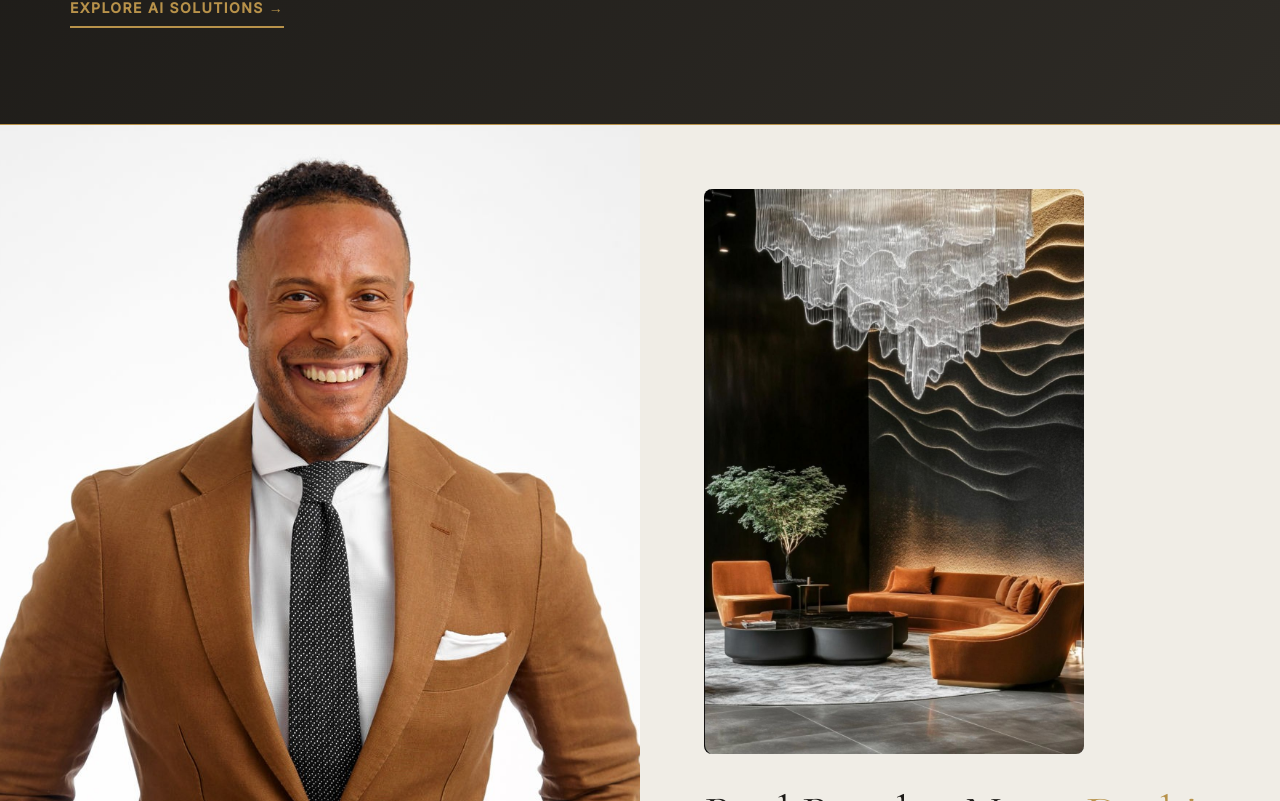
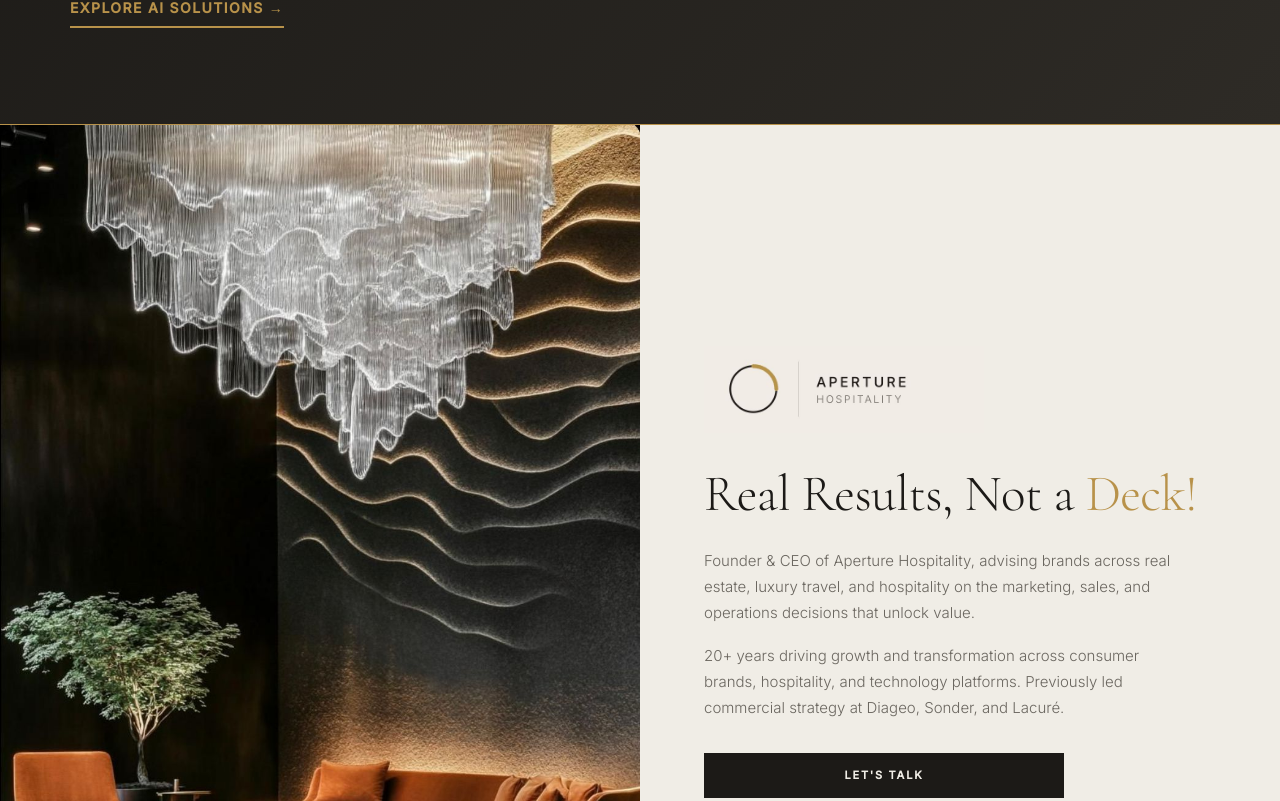
Before and after one commit to letsnavigatebmw/aperture-hospitality, a Next.js app: page / in a window 1280 px wide. Shown: the part 439-1240 px from the top of the page. Built offline with nearby package versions, Linux system fonts and the light colour scheme.

Commit message:
Fix: Move luxury interior image to LEFT hero panel (replace headshot)

```diff
--- a/app/page.tsx
+++ b/app/page.tsx
@@ -22,7 +22,7 @@ export default function Home() {
       {/* HERO */}
       <div className="border-b border-rule">
         <div className="grid grid-cols-1 md:grid-cols-2 gap-0" style={{ minHeight: '600px' }}>
-          {/* LEFT: Headshot */}
+          {/* LEFT: Hero Interior Image */}
           <div style={{
             order: 1,
             overflow: 'hidden',
@@ -33,8 +33,8 @@ export default function Home() {
             minHeight: '600px'
           }}>
             <img
-              src="/brandon-headshot.jpg"
-              alt="Brandon Weaver"
+              src="/hero-interior.jpg"
+              alt="Aperture Hospitality - Luxury Interior Design"
               style={{
                 width: '100%',
                 height: '100%',
@@ -57,21 +57,18 @@ export default function Home() {
             minHeight: '600px'
           }}>
 
-            {/* Hero Interior Image */}
+            {/* Aperture Logo */}
             <div style={{
               marginBottom: '2rem',
-              maxWidth: '380px',
-              borderRadius: '8px',
-              overflow: 'hidden'
+              maxWidth: '280px'
             }}>
               <img
-                src="/hero-interior.jpg"
-                alt="Aperture Hospitality - Luxury Interior Design"
+                src="/aperture-logo.jpg"
+                alt="Aperture Hospitality"
                 style={{
                   width: '100%',
                   height: 'auto',
-                  display: 'block',
-                  objectFit: 'cover'
+                  display: 'block'
                 }}
               />
             </div>
```
